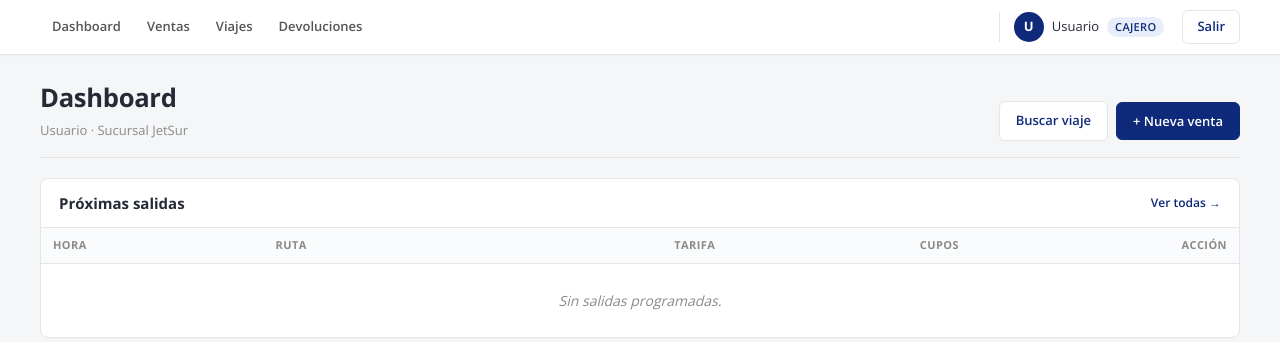
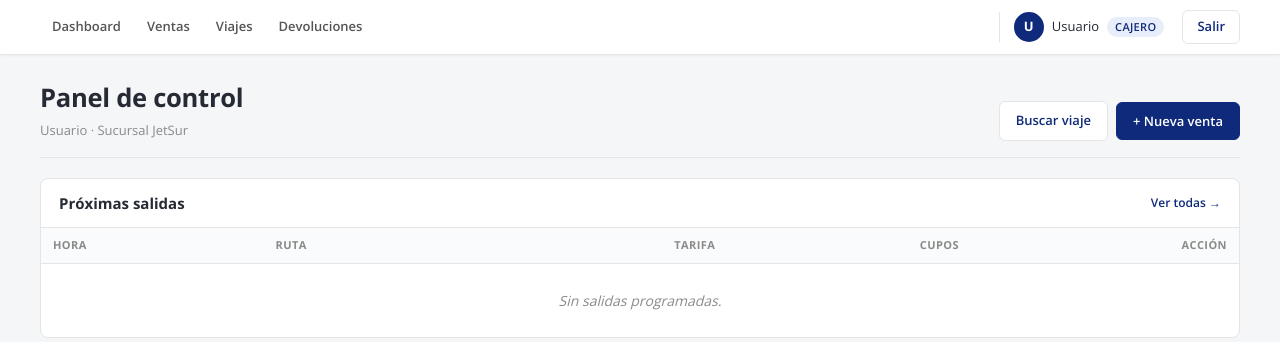
Before and after one commit to BenjaminAnabalon04/ISJetsur, a Django app: template usuarios/templates/usuarios/dashboard.html in a window 1280 px wide. Shown: the part 88-430 px from the top of the page. Run offline with Django 5.2, Linux system fonts and the light colour scheme; the template is opened without the code that fills it, so the values that code supplies are empty.

Commit message:
fix de errores

```diff
--- a/usuarios/templates/usuarios/dashboard.html
+++ b/usuarios/templates/usuarios/dashboard.html
@@ -1,6 +1,6 @@
 {% extends 'base_app.html' %}
 
-{% block page_title %}Dashboard{% endblock %}
+{% block page_title %}Panel de control{% endblock %}
 {% block page_subtitle %}{{ request.session.rol|default:"Usuario" }} · Sucursal JetSur{% endblock %}
 
 {% block page_actions %}
--- a/viajes/templates/viajes/asientos.html
+++ b/viajes/templates/viajes/asientos.html
@@ -1,7 +1,7 @@
 {% extends 'base_app.html' %}
 
 {% block title %}Asientos · {{ viaje.origen }} → {{ viaje.destino }}{% endblock %}
-{% block page_title %}Elige un asiento{% endblock %}
+{% block page_title %}Venta de pasaje{% endblock %}
 {% block page_subtitle %}{{ viaje.salida|date:"l d/m/Y H:i" }} · {{ viaje.origen }} → {{ viaje.destino }}{% endblock %}
 {% block page_actions %}
 <a href="{% url 'viajes:lista' %}" class="btn-ghost">← Volver</a>
```
Also changed, not shown: README.md.
